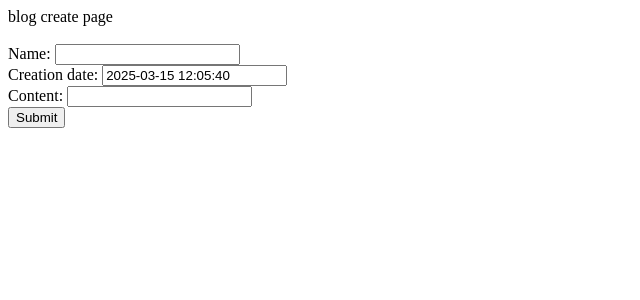
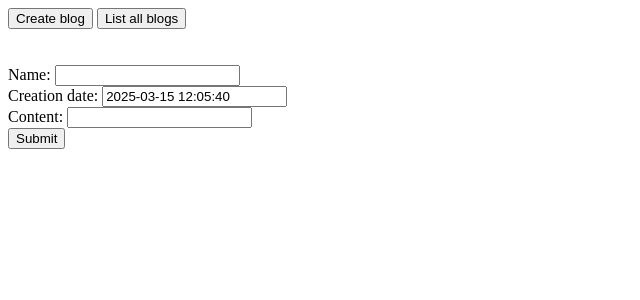
Before and after one commit to yuraaceventura/blog-page-backend, a Django app: page /blogs/create in a window 1280 px wide. Shown: the top 300 px of the page, without its empty margins (0-640 px from the left). Run offline with Django 5.2, Linux system fonts and the light colour scheme.

Commit message:
added some buttons

```diff
--- a/blog/templates/blog/blog.html
+++ b/blog/templates/blog/blog.html
@@ -6,8 +6,10 @@
     <title>blog</title>
 </head>
 <body>
-    blog create page
-
+    <header>
+        <a href = '{% url 'blog:create' %}'><button>Create blog</button></a>
+        <a href = '{% url 'blog:index' %}'><button>List all blogs</button></a>
+    </header>
     <br><br>
 
     <p>Blog title : {{blog.name}}</p>
--- a/blog/templates/blog/create.html
+++ b/blog/templates/blog/create.html
@@ -6,8 +6,10 @@
     <title>blog</title>
 </head>
 <body>
-    blog create page
-
+    <header>
+        <a href = '{% url 'blog:create' %}'><button>Create blog</button></a>
+        <a href = '{% url 'blog:index' %}'><button>List all blogs</button></a>
+    </header>
     <br><br>
     <form action = '{% url 'blog:create' %}' method = "POST">
         {% csrf_token %}
--- a/blog/templates/blog/index.html
+++ b/blog/templates/blog/index.html
@@ -6,8 +6,10 @@
     <title>blog</title>
 </head>
 <body>
-    blog main page
-
+    <header>
+        <a href = '{% url 'blog:create' %}'><button>Create blog</button></a>
+        <a href = '{% url 'blog:index' %}'><button>List all blogs</button></a>
+    </header>
     <br><br>
     <ul>
         {% for blog in blogs %}
--- a/blog/templates/blog/update.html
+++ b/blog/templates/blog/update.html
@@ -6,8 +6,10 @@
     <title>blog</title>
 </head>
 <body>
-    blog create page
-
+    <header>
+        <a href = '{% url 'blog:create' %}'><button>Create blog</button></a>
+        <a href = '{% url 'blog:index' %}'><button>List all blogs</button></a>
+    </header>
     <br><br>
     <form action = '{% url 'blog:update' item_id=id %}' method = "POST">
         {% csrf_token %}
```
Also changed, not shown: db.sqlite3.
